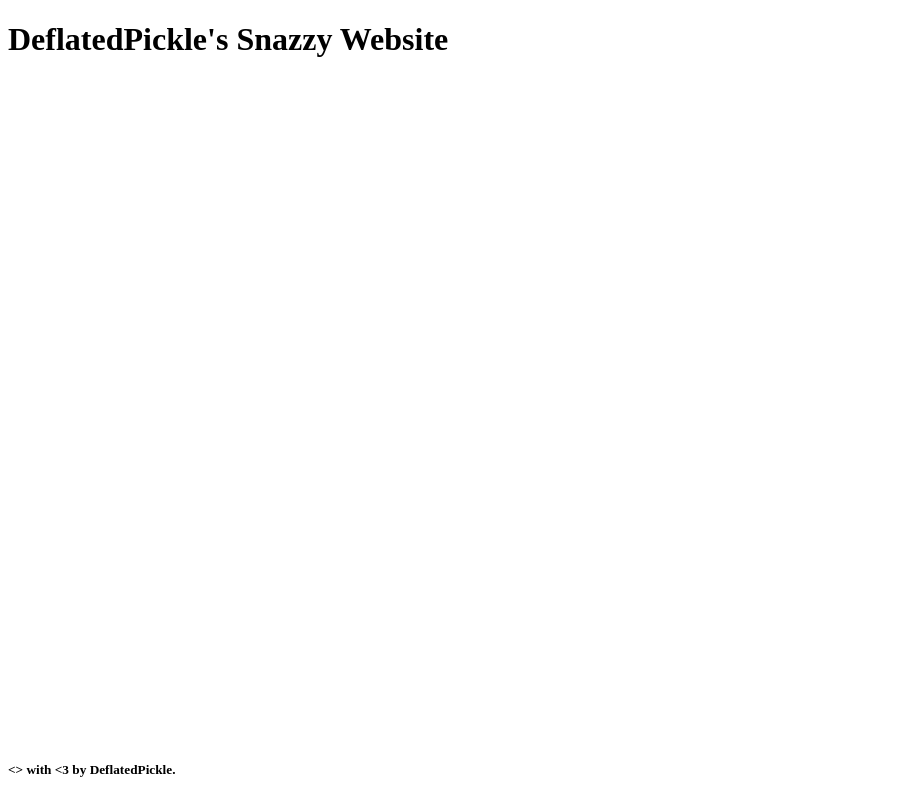
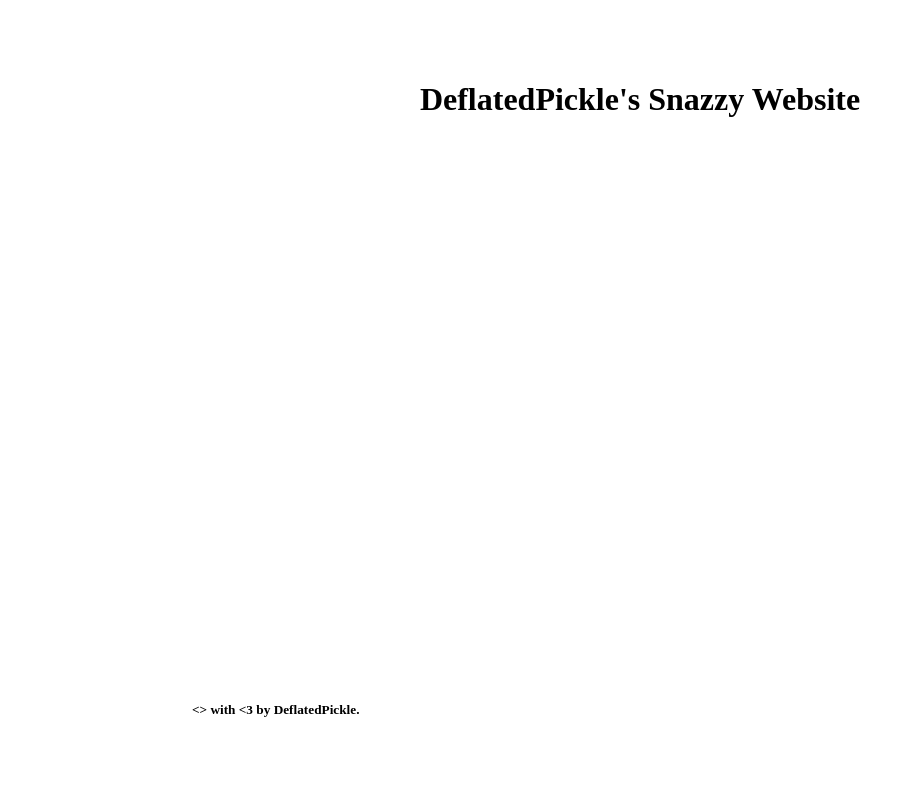
Before and after one commit to DeflatedPickle/deflatedpickle.github.io, a plain HTML site: page index.html in a window 1280 px wide. Shown: the whole page, without its empty margins (0-915 px from the left). Drawn offline with Linux system fonts and the light colour scheme.

Commit message:
Moved elements to the center

```diff
--- a/css/master.css
+++ b/css/master.css
@@ -1,11 +1,27 @@
-header {
-	position: fixed;
-	top: 0;
-	width: 100%;
+div {
+	width: 70%;
+	margin-top: 50px;
+	margin-bottom: 50px;
 }
 
-footer {
-	position: fixed;
+h1 {
+	text-align: center;
+}
+
+.top {
+	position: absolute;
+	top: 0;
+}
+
+.bottom {
+	position: absolute;
 	bottom: 0;
-	width: 100%;
 }
+
+.center {
+	margin-left: auto;
+	margin-right: auto;
+	padding: 10px;
+	left: 0;
+	right: 0;
+}
--- a/index.html
+++ b/index.html
@@ -8,12 +8,12 @@
 	</head>
 
 	<body>
-		<header>
+		<div class="top center">
 			<h1>DeflatedPickle's Snazzy Website</h1>
-		</header>
+		</div>
 
-		<footer>
+		<div class="bottom center">
 			<h5><> with <3 by DeflatedPickle.</h5>
-		</footer>
+		</div>
 	</body>
 </html>
```
